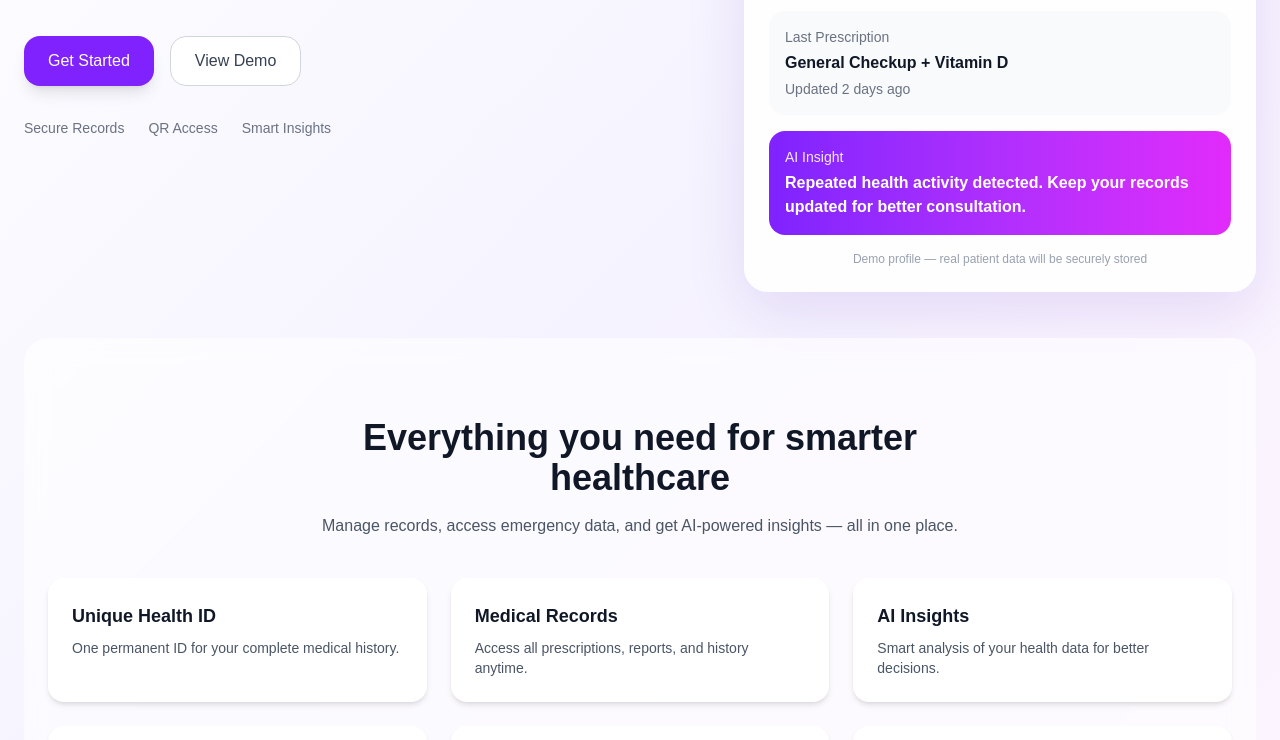
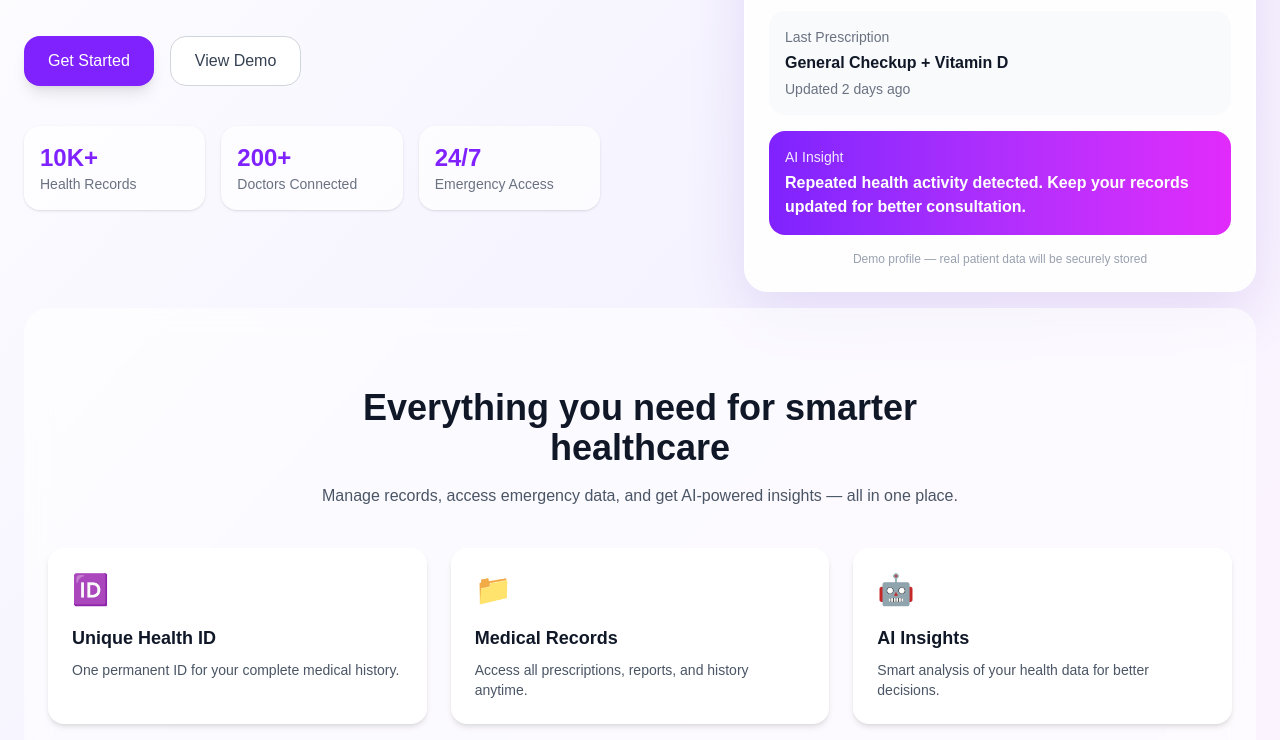
Before and after one commit to ketan-kashyapp/medilink, a Next.js app: page / in a window 1280 px wide. Shown: the part 390-1130 px from the top of the page. Built offline with nearby package versions, Linux system fonts and the light colour scheme.

Commit message:
Built landing page hero, stats and features section

```diff
--- a/app/page.tsx
+++ b/app/page.tsx
@@ -23,7 +23,7 @@ export default function Home() {
       </nav>
 
       {/* HERO SECTION */}
-      <section className="mx-auto flex min-h-[80vh] max-w-7xl flex-col items-start justify-between gap-12 lg:flex-row">
+      <section className="mx-auto flex min-h-[72vh] max-w-7xl flex-col items-start justify-between gap-10 lg:flex-row">
         {/* LEFT SIDE */}
         <div className="max-w-2xl text-center lg:text-left">
           <span className="inline-block rounded-full border border-violet-200 bg-white px-4 py-2 text-sm font-medium text-violet-700 shadow-sm">
@@ -54,15 +54,29 @@ export default function Home() {
             </button>
           </div>
 
-          <div className="mt-8 flex flex-wrap items-center justify-center gap-6 text-sm text-gray-500 lg:justify-start">
-            <span>Secure Records</span>
-            <span>QR Access</span>
-            <span>Smart Insights</span>
+          <div className="mt-10 grid grid-cols-3 gap-4 max-w-xl">
+
+            {[
+              { value: "10K+", label: "Health Records" },
+              { value: "200+", label: "Doctors Connected" },
+              { value: "24/7", label: "Emergency Access" },
+            ].map((item, i) => (
+              <div
+                key={i}
+                className="group cursor-pointer rounded-2xl bg-white/70 p-4 shadow-sm transition duration-300 hover:-translate-y-2 hover:scale-[1.05] hover:shadow-xl"
+              >
+                <p className="text-2xl font-bold text-violet-600 transition group-hover:text-fuchsia-500">
+                  {item.value}
+                </p>
+                <p className="text-sm text-gray-500">{item.label}</p>
+              </div>
+            ))}
+
           </div>
            </div>
 
       {/* RIGHT CARD */}
-        <div className="mt-6 w-full max-w-lg lg:mt-0">
+      <div className="mt-2 w-full max-w-lg lg:mt-0">
         <div className="rounded-3xl border border-white/70 bg-white/85 p-6 shadow-[0_20px_60px_rgba(91,33,182,0.12)] backdrop-blur-md">
           <div className="mb-5 flex items-start justify-between gap-4">
             <div>
@@ -124,9 +138,8 @@ export default function Home() {
       </div>
     </section>
 
-      {/* FEATURES SECTION */}
-      <section className="mx-auto max-w-7xl rounded-3xl bg-white/60 px-6 py-20 backdrop-blur-md">
-        {/* HEADING */}
+      {/* FEATURES SECTION */ }
+  <section className="mx-auto mt-4 max-w-7xl rounded-3xl bg-white/60 px-6 py-20 backdrop-blur-md">
     <div className="mx-auto max-w-2xl text-center">
       <h2 className="text-3xl font-bold text-gray-900 md:text-4xl">
         Everything you need for smarter healthcare
@@ -138,30 +151,35 @@ export default function Home() {
       </p>
     </div>
 
-        {/* CARDS */}
     <div className="mt-10 grid grid-cols-1 gap-6 md:grid-cols-3">
       {[
         {
+          icon: "🆔",
           title: "Unique Health ID",
           desc: "One permanent ID for your complete medical history.",
         },
         {
+          icon: "📁",
           title: "Medical Records",
           desc: "Access all prescriptions, reports, and history anytime.",
         },
         {
+          icon: "🤖",
           title: "AI Insights",
           desc: "Smart analysis of your health data for better decisions.",
         },
         {
+          icon: "🚑",
           title: "Emergency Access",
           desc: "Instant access to critical data using QR code.",
         },
         {
+          icon: "🔐",
           title: "Secure Sharing",
           desc: "Share your records securely with doctors anytime.",
         },
         {
+          icon: "🛡️",
           title: "Privacy Control",
           desc: "Full control over who can access your data.",
         },
@@ -170,14 +188,17 @@ export default function Home() {
           key={i}
           className="rounded-2xl bg-white p-6 shadow-md transition duration-300 hover:-translate-y-2 hover:scale-[1.03] hover:shadow-2xl"
         >
+          <div className="mb-4 text-3xl">{card.icon}</div>
+
           <h3 className="text-lg font-semibold text-gray-900">
             {card.title}
           </h3>
+
           <p className="mt-2 text-sm text-gray-600">{card.desc}</p>
         </div>
       ))}
     </div>
   </section>
-    </main>
+    </main >
   );
 }
```
Lines whose indentation alone changed are shown as unchanged.
